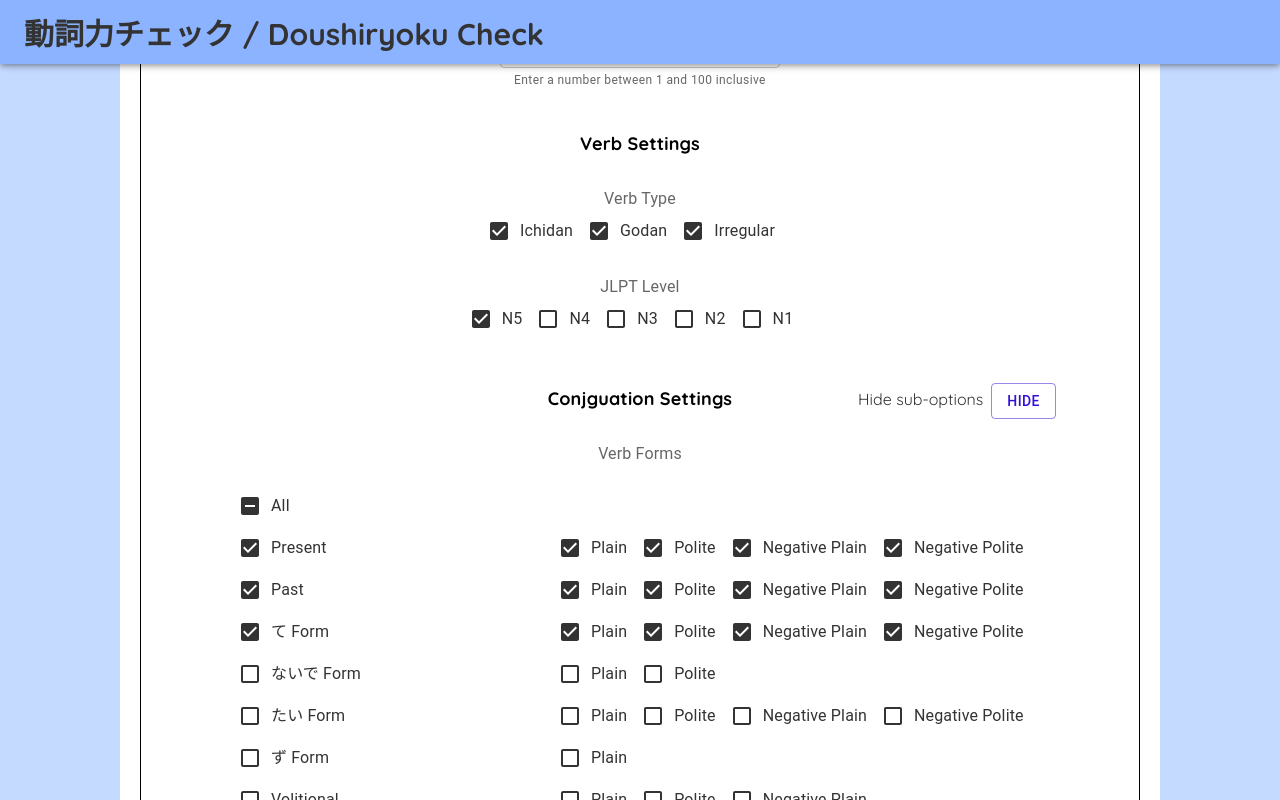
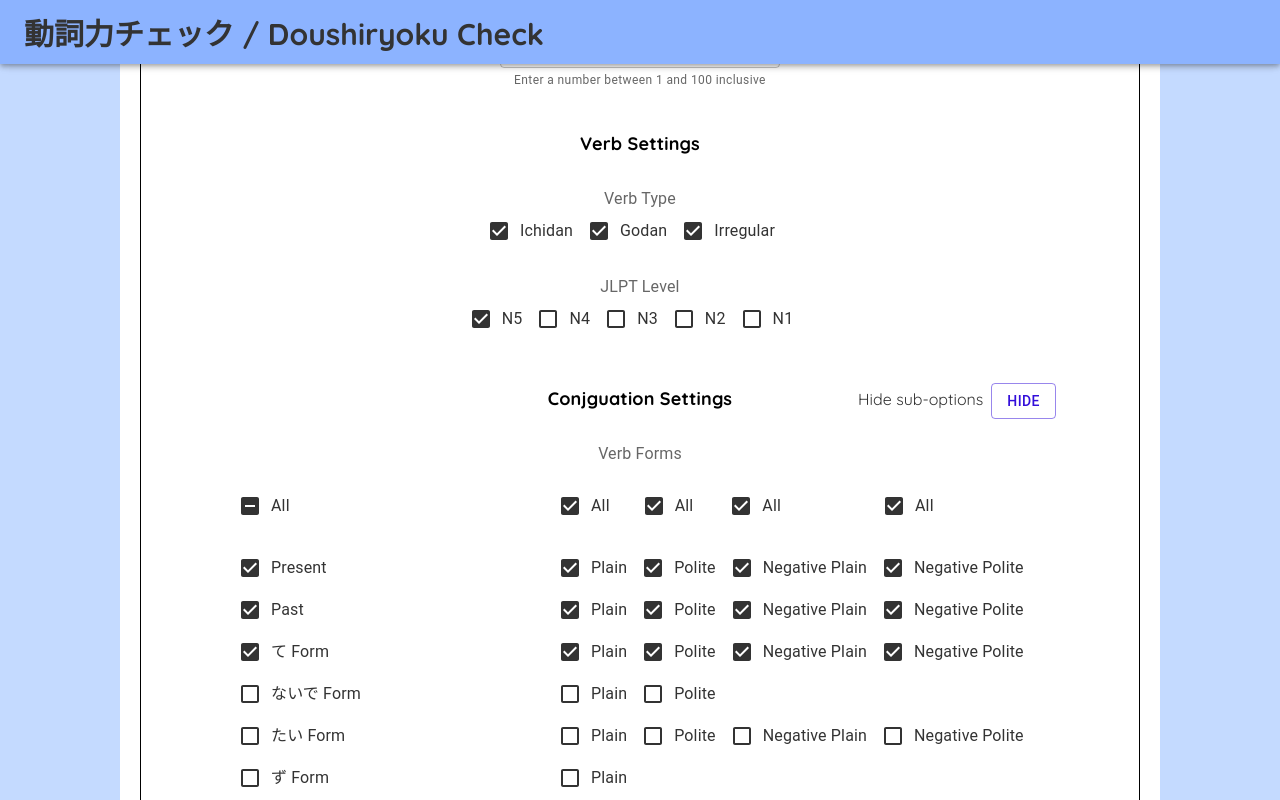
Before and after one commit to dan-turner-djt/Doushiryokucheck, a React (Create React App) app: page / in a window 1280 px wide. Both pictures are taken after a click on the button "SHOW". Shown: the part 406-1206 px from the top of the page. Built offline with nearby package versions, Linux system fonts and the light colour scheme.

Commit message:
add more toggle options to verb forms form

```diff
--- a/src/Components/SettingsForm/SettingsForm.tsx
+++ b/src/Components/SettingsForm/SettingsForm.tsx
@@ -80,7 +80,6 @@ const SettingsForm = (props: SettingsFormProps) => {
 	const vfInputRef = useRef<HTMLInputElement>(null);
 
 	useEffect(() => {
-		console.log(verbFormData);
 		setCurrentSettings({...currentSettings, verbForms: verbFormData});
 	}, [verbFormData]);
 
@@ -238,11 +237,44 @@ const SettingsForm = (props: SettingsFormProps) => {
 			if (Object.keys(obj[key as keyof VerbFormData]).includes("polite")) {
 				(obj[key as WithPoliteForms]).polite = toSet;
 			}
-			if (Object.keys(obj[key as keyof VerbFormData]).includes("polite")) {
+			if (Object.keys(obj[key as keyof VerbFormData]).includes("negativePlain")) {
 				(obj[key as WithNegativeForms]).negativePlain = toSet;
 			}
-			if (Object.keys(obj[key as keyof VerbFormData]).includes("polite")) {
+			if (Object.keys(obj[key as keyof VerbFormData]).includes("negativePolite")) {
 				(obj[key as WithNegativePoliteForms]).negativePolite = toSet;
+			}
+		});
+
+		setVerbFormData(obj);
+	};
+
+	const handleVfAllSubOfTypeChange = (e: ChangeEvent<HTMLInputElement>, type: string) => {
+		let toSet: boolean;
+		if(e.target.checked) {
+			toSet = true;
+		} else if (!e.target.indeterminate) {
+			toSet = false;
+		} else {
+			return;
+		}
+
+		const obj: VerbFormData = JSON.parse(JSON.stringify(verbFormData));
+		Object.keys(obj).forEach(key => {
+			// first check if form is selected at all
+			if(checkIndeterminate(key as FormNames) || checkAllSubOptions(key as FormNames)) {
+				// then set the option of the correct type
+				if (type === "plain" && Object.keys(obj[key as keyof VerbFormData]).includes("plain")) {
+					(obj[key as WithPlainForms]).plain = toSet;
+				}
+				else if (type === "polite" && Object.keys(obj[key as keyof VerbFormData]).includes("polite")) {
+					(obj[key as WithPoliteForms]).polite = toSet;
+				}
+				else if (type === "negativePlain" && Object.keys(obj[key as keyof VerbFormData]).includes("negativePlain")) {
+					(obj[key as WithNegativeForms]).negativePlain = toSet;
+				}
+				else if (type === "negativePolite" && Object.keys(obj[key as keyof VerbFormData]).includes("negativePolite")) {
+					(obj[key as WithNegativePoliteForms]).negativePolite = toSet;
+				}
 			}
 		});
 
@@ -283,6 +315,91 @@ const SettingsForm = (props: SettingsFormProps) => {
 		}
 
 		return foundASub && !checkAllForms();
+	};
+
+	const checkAllSubsOfType = (type: string): boolean => {
+		const obj = verbFormData;
+		let totalRes = true;
+		let foundASetForm = false;
+		Object.keys(obj).forEach(key => {
+			let res = true;
+			// first check if form is selected at all
+			if(checkIndeterminate(key as FormNames) || checkAllSubOptions(key as FormNames)) {
+				foundASetForm = true;
+				// then check that the specified type is selected
+				if (type === "plain" && Object.keys(obj[key as keyof VerbFormData]).includes("plain")) {
+					if(obj[key as WithPoliteForms].plain !== true) {
+						res = false;
+					}
+				}
+				else if (type === "polite" &&  Object.keys(obj[key as keyof VerbFormData]).includes("polite")) {
+					if(obj[key as WithPoliteForms].polite !== true) {
+						res = false;
+					}
+				}
+				else if (type === "negativePlain" &&  Object.keys(obj[key as keyof VerbFormData]).includes("negativePlain")) {
+					if(obj[key as WithNegativeForms].negativePlain !== true) {
+						res = false;
+					}
+				}
+				else if (type === "negativePolite" &&  Object.keys(obj[key as keyof VerbFormData]).includes("negativePolite")) {
+					if(obj[key as WithNegativePoliteForms].negativePolite !== true) {
+						res = false;
+					}
+				}
+			}
+
+			if(!res) {
+				totalRes = false;
+				return;
+			}
+		});
+
+		return foundASetForm && totalRes;
+	};
+
+	const checkAllSubsOfTypeIndeterminate = (type: string): boolean => {
+		const obj = verbFormData;
+
+		if(checkAllSubsOfType(type)) {
+			return false;
+		}
+
+		let totalRes = false;
+		Object.keys(obj).forEach(key => {
+			let res = false;
+			// first check if form is selected at all
+			if(checkIndeterminate(key as FormNames) || checkAllSubOptions(key as FormNames)) {
+				// then check if the specified type is selected
+				if (type === "plain" && Object.keys(obj[key as keyof VerbFormData]).includes("plain")) {
+					if(obj[key as WithPlainForms].plain === true) {
+						res = true;
+					}
+				}
+				else if (type === "polite" &&  Object.keys(obj[key as keyof VerbFormData]).includes("polite")) {
+					if(obj[key as WithPoliteForms].polite === true) {
+						res = true;
+					}
+				}
+				else if (type === "negativePlain" &&  Object.keys(obj[key as keyof VerbFormData]).includes("negativePlain")) {
+					if(obj[key as WithNegativeForms].negativePlain === true) {
+						res = true;
+					}
+				}
+				else if (type === "negativePolite" &&  Object.keys(obj[key as keyof VerbFormData]).includes("negativePolite")) {
+					if(obj[key as WithNegativePoliteForms].negativePolite === true) {
+						res = true;
+					}
+				}
+			}
+
+			if(res) {
+				totalRes = true;
+				return;
+			}
+		});
+
+		return totalRes;
 	};
 
 	const checkAllSubOptions = (form: FormNames): boolean => {
@@ -575,7 +692,9 @@ const SettingsForm = (props: SettingsFormProps) => {
 							<FormLabel>Verb Forms</FormLabel>
 							<div className="lineBreak"></div>
 							<div className={showVfSubOptions? "checkbox-grid-wide" : "checkbox-grid-slim"}>
-								<div className={"checkbox-parent-group"}>
+								<FormGroup>
+									<span className={"checkbox-parent-group"}>
+										<span className="parent-checkbox">
 											<FormControlLabel
 												control={
 													<Checkbox checked={checkAllForms()}
@@ -585,7 +704,56 @@ const SettingsForm = (props: SettingsFormProps) => {
 												}
 												label="All"
 											/>
-								</div>
+										</span>
+										{showVfSubOptions && <span className="children-checkboxes">
+											<span style={{marginRight: "18px"}}>
+												<FormControlLabel
+													control={
+														<Checkbox checked={checkAllSubsOfType("plain")}
+															indeterminate={checkAllSubsOfTypeIndeterminate("plain")}
+															onChange={(e) => handleVfAllSubOfTypeChange(e, "plain")}
+															name="vfPlainAll"/>
+													}
+													label="All"
+												/>
+											</span>
+											<span style={{marginRight: "22px"}}>
+												<FormControlLabel
+													control={
+														<Checkbox checked={checkAllSubsOfType("polite")}
+															indeterminate={checkAllSubsOfTypeIndeterminate("polite")}
+															onChange={(e) => handleVfAllSubOfTypeChange(e, "polite")}
+															name="vfPoliteAll"/>
+													}
+													label="All"
+												/>
+											</span>
+											<span style={{marginRight: "87px"}}>
+												<FormControlLabel
+													control={
+														<Checkbox checked={checkAllSubsOfType("negativePlain")}
+															indeterminate={checkAllSubsOfTypeIndeterminate("negativePlain")}
+															onChange={(e) => handleVfAllSubOfTypeChange(e, "negativePlain")}
+															name="vfNegativePlainAll"/>
+													}
+													label="All"
+												/>
+											</span>
+											<span>
+												<FormControlLabel
+													control={
+														<Checkbox checked={checkAllSubsOfType("negativePolite")}
+															indeterminate={checkAllSubsOfTypeIndeterminate("negativePolite")}
+															onChange={(e) => handleVfAllSubOfTypeChange(e, "negativePolite")}
+															name="vfNegativePoliteAll"/>
+													}
+													label="All"
+												/>
+											</span>
+										</span>}
+									</span>
+								</FormGroup>
+								<div className="lineBreak"></div>
 								{showVfSubOptions &&
 									<div>
 										{checkboxParentGroup("present", VerbFormNamesInfo.present, true)}
@@ -622,7 +790,7 @@ const SettingsForm = (props: SettingsFormProps) => {
 								}
 							</div>
 						</div>
-						<FormHelperText>{ isVerbFormError()? "Select at least one" : "" }</FormHelperText>
+						<FormHelperText style={{marginLeft: showVfSubOptions ? "50px" : "200px"}}>{ isVerbFormError()? "Select at least one" : "" }</FormHelperText>
 					</FormControl>
 				</div>
 				<div className="form-button-row">
```
Lines whose indentation alone changed are shown as unchanged.
